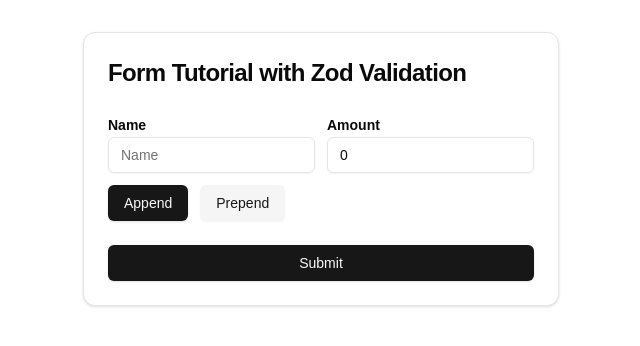
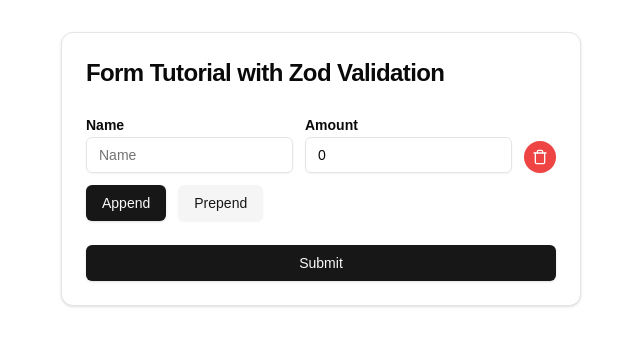
Before and after one commit to codingjogo/react-hook-form-tutorial, a Next.js app: page / in a window 1280 px wide. Shown: the top 346 px of the page, without its empty margins (319-959 px from the left). Built offline with nearby package versions, Linux system fonts and the light colour scheme.

Commit message:
feat: Add Remove button for Fields

```diff
--- a/app/page.tsx
+++ b/app/page.tsx
@@ -12,6 +12,9 @@
 } from "@/components/ui/card";
 import { Input } from "@/components/ui/input";
 import { Label } from "@/components/ui/label";
+import { Plus, Trash } from "lucide-react";
+import { Separator } from "@/components/ui/separator";
+import { Fragment } from "react";
 
 type Cart = {
 	name: string;
@@ -54,10 +57,9 @@
 					<CardContent className="grid space-y-3">
 						{fields.map((field, index) => {
 							return (
-								<div
-									key={field.id}
-									className="flex items-center space-x-3"
-								>
+								<Fragment key={field.id}>
+									<div className="flex items-center space-x-3">
+										<div className="flex space-x-3">
 											{/* Name */}
 											<div>
 												<Label className="text-lead font-semibold">
@@ -65,7 +67,9 @@
 												</Label>
 												<Input
 													placeholder="Name"
-											{...register(`cart.${index}.name`)}
+													{...register(
+														`cart.${index}.name`
+													)}
 												/>
 											</div>
 											{/* Amount */}
@@ -83,6 +87,22 @@
 												/>
 											</div>
 										</div>
+										<div className="h-full flex justify-end items-end">
+											<Button
+												variant={"destructive"}
+												size={"sm"}
+												type="button"
+												onClick={() => remove(index)}
+												className="rounded-full p-2 "
+											>
+												<Trash className="w-4 h-4" />
+											</Button>
+										</div>
+									</div>
+									{index !== fields.length - 1 && (
+										<Separator className="my-4" />
+									)}
+								</Fragment>
 							);
 						})}
 
@@ -90,14 +110,18 @@
 						<div className="flex items-center space-x-3">
 							<Button
 								type="button"
-								onClick={() => append({ name: "append", amount: 0 })}
+								onClick={() =>
+									append({ name: "append", amount: 0 })
+								}
 							>
 								Append
 							</Button>
 							<Button
 								type="button"
 								variant={"secondary"}
-								onClick={() => prepend({ name: "pre-pend", amount: 0 })}
+								onClick={() =>
+									prepend({ name: "pre-pend", amount: 0 })
+								}
 							>
 								Prepend
 							</Button>
--- /dev/null
+++ b/components/ui/separator.tsx
@@ -0,0 +1,31 @@
+"use client"
+
+import * as React from "react"
+import * as SeparatorPrimitive from "@radix-ui/react-separator"
+
+import { cn } from "@/lib/utils"
+
+const Separator = React.forwardRef<
+  React.ElementRef<typeof SeparatorPrimitive.Root>,
+  React.ComponentPropsWithoutRef<typeof SeparatorPrimitive.Root>
+>(
+  (
+    { className, orientation = "horizontal", decorative = true, ...props },
+    ref
+  ) => (
+    <SeparatorPrimitive.Root
+      ref={ref}
+      decorative={decorative}
+      orientation={orientation}
+      className={cn(
+        "shrink-0 bg-border",
+        orientation === "horizontal" ? "h-[1px] w-full" : "h-full w-[1px]",
+        className
+      )}
+      {...props}
+    />
+  )
+)
+Separator.displayName = SeparatorPrimitive.Root.displayName
+
+export { Separator }
--- a/package.json
+++ b/package.json
@@ -11,6 +11,7 @@
   "dependencies": {
     "@radix-ui/react-icons": "^1.3.0",
     "@radix-ui/react-label": "^2.1.0",
+    "@radix-ui/react-separator": "^1.1.0",
     "@radix-ui/react-slot": "^1.1.0",
     "class-variance-authority": "^0.7.0",
     "clsx": "^2.1.1",
```
Also changed, not shown: 1 other file (tests, documents, lock files or other folders). Lines whose indentation alone changed are shown as unchanged.
